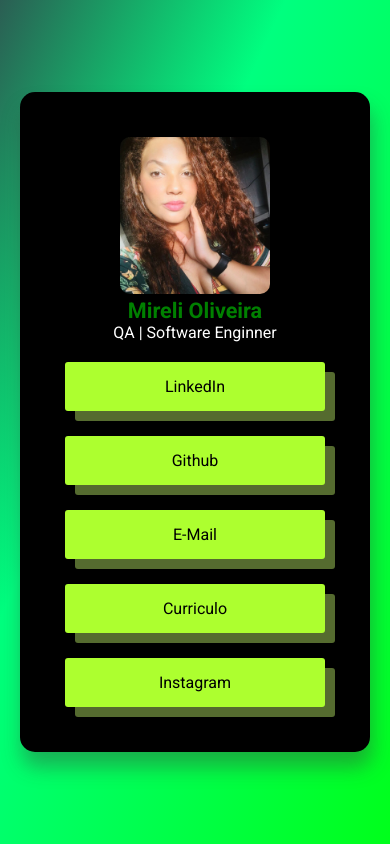
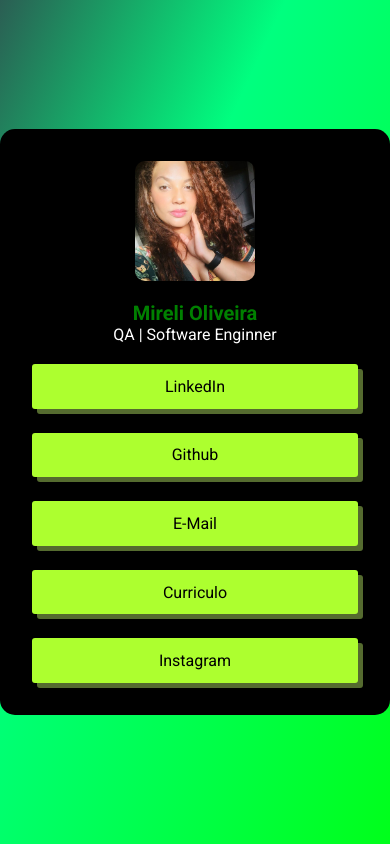
Before and after one commit to mirel9342/mini-portfolio, a plain HTML site: page index.html in a window 390 px wide. Drawn offline with Linux system fonts and the light colour scheme.

Commit message:
Update style.css

```diff
--- a/style.css
+++ b/style.css
@@ -1,4 +1,4 @@
-* {
+ * {
   margin: 0;
   padding: 0;
   box-sizing: border-box;
@@ -9,7 +9,7 @@
   display: flex;
   align-items: center;
   justify-content: center;
-  height: 100vh;
+  min-height: 100vh;
   background-image: linear-gradient(
     to bottom right,
     #000000 0%,
@@ -35,9 +35,10 @@
 }
 
 section {
-  padding: 45px;
+  padding: 3rem;
   background-color: black;
-  width: 350px;
+  width: 90%;
+  max-width: 400px;
   border-radius: 15px;
   display: flex;
   align-items: center;
@@ -50,32 +51,55 @@
 
 header img {
   width: 150px;
+  height: 185px;
   border-radius: 10px;
+  object-fit: cover;
 }
 
 header h3 {
   color: green;
-  font-size: 1.35rem;
+  font-size: 1.5rem;
+  margin-top: 1rem;
 }
 
 main {
   display: flex;
   flex-direction: column;
   width: 100%;
-  gap: 25px;
+  gap: 1.5rem;
 }
 
 main a {
   background: #adff2f;
-  padding: 15px 0;
+  padding: 1rem 0;
   text-decoration: none;
   color: #000;
   border-radius: 3px;
-  box-shadow: 10px 10px #556b2f;
-  transition: all 0.5s ease-in-out;
-  text-decoration: none;
+  box-shadow: 5px 5px #556b2f;
+  transition: all 0.3s ease-in-out;
 }
 
 main a:hover {
   opacity: 0.85;
 }
+
+@media (max-width: 480px) {
+  section {
+    padding: 2rem;
+    width: 100%;
+    box-shadow: none;
+  }
+
+  header img {
+    width: 120px;
+    height: 120px;
+  }
+
+  main a {
+    padding: 0.8rem 0;
+  }
+
+  header h3 {
+    font-size: 1.25rem;
+  }
+}
```
